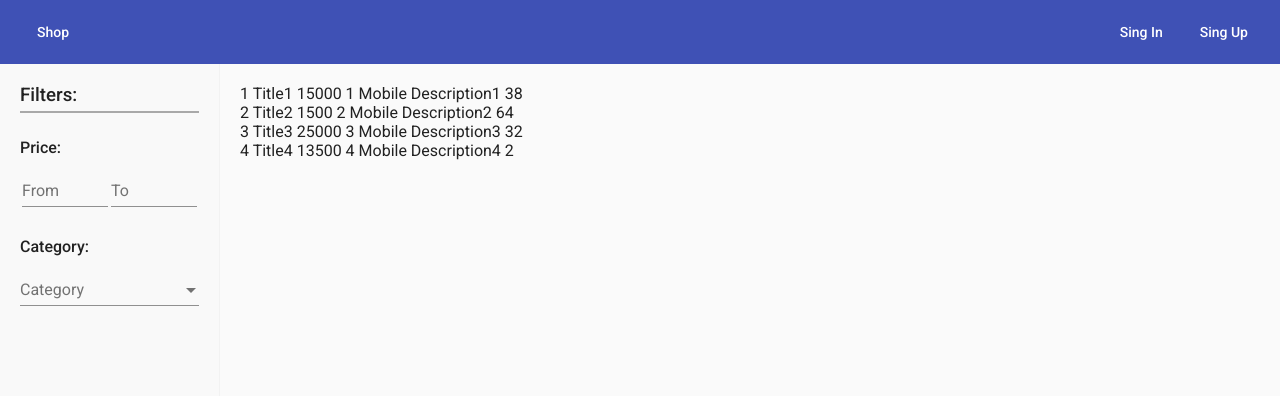
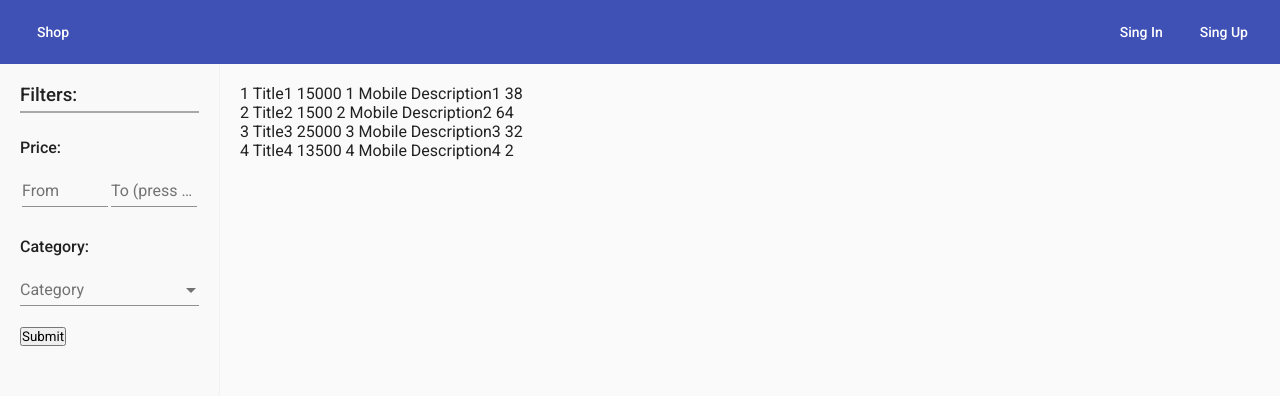
Before and after one commit to dmitrykarmazin/intern-shop-front-end, an Angular app: page /shop in a window 1280 px wide. Shown: the top 396 px of the page. Built offline with nearby package versions, Linux system fonts and the light colour scheme.

Commit message:
added filters

```diff
--- a/src/app/shared/models/product.model.ts
+++ b/src/app/shared/models/product.model.ts
@@ -8,6 +8,5 @@ export class Product {
     public price: string,
     public stock: number
   ) {
-
   }
 }
--- a/src/app/shop/components/side-nav/side-nav.component.css
+++ b/src/app/shop/components/side-nav/side-nav.component.css
@@ -11,6 +11,10 @@
 
 .title-self {
   margin-bottom: 5px;
+}
+
+.title-self span {
+  color: #999;
 }
 
 .side-form {
--- a/src/app/shop/components/side-nav/side-nav.component.html
+++ b/src/app/shop/components/side-nav/side-nav.component.html
@@ -6,7 +6,7 @@
     <input matInput placeholder="From" #From>
   </mat-form-field>
   <mat-form-field class="half-width">
-    <input matInput placeholder="To" #To (keydown.enter)="onSubmit(From.value, To.value)">
+    <input matInput placeholder="To (press enter)" #To (keydown.enter)="getPrice(From.value, To.value)">
   </mat-form-field>
 </form>
 
@@ -18,3 +18,5 @@
     </mat-option>
   </mat-select>
 </mat-form-field>
+
+  <button (click)="getFilters()">Submit</button>
--- a/src/app/shop/components/side-nav/side-nav.component.ts
+++ b/src/app/shop/components/side-nav/side-nav.component.ts
@@ -1,5 +1,15 @@
-import {Component, EventEmitter, Input, Output} from '@angular/core';
-import {Category} from '../../../shared/models/category.model';
+import { Component, EventEmitter, Input, Output } from '@angular/core';
+import { Category } from '../../../shared/models/category.model';
+
+interface FilterPrice {
+  from: string;
+  to: string;
+}
+
+export interface Filters {
+  price: FilterPrice;
+  category: string;
+}
 
 @Component({
   selector: 'app-side-nav',
@@ -7,19 +17,31 @@ import {Category} from '../../../shared/models/category.model';
   styleUrls: ['./side-nav.component.css']
 })
 export class SideNavComponent {
+  categoryId: string = '';
+  price: FilterPrice = { from: '0', to: '10000' };
 
-  @Output() categoryFilter: EventEmitter<string> = new EventEmitter();
+  @Output() filters: EventEmitter<Filters> = new EventEmitter();
   @Input() categories: Category[];
 
   constructor() {
+    // ...
   }
 
-  getCategoryId(id: string) {
-    this.categoryFilter.emit(id);
+  getCategoryId(id: string): void {
+    this.categoryId = id;
   }
 
-  onSubmit(from: string, to: string) {
-    console.log(`${from} - ${to}`);
+  getPrice(from: string, to: string): void {
+    this.price = {
+      from,
+      to
+    };
   }
 
+  getFilters(): void {
+    this.filters.emit({
+      price: this.price,
+      category: this.categoryId
+    });
+  }
 }
--- a/src/app/shop/containers/products-view/products-view.component.ts
+++ b/src/app/shop/containers/products-view/products-view.component.ts
@@ -11,9 +11,11 @@ export class ProductsViewComponent implements OnInit {
   @Input() products: Product[];
 
   constructor() {
+    // ...
   }
 
-  ngOnInit() {
+  ngOnInit(): void {
+    // ...
   }
 
 }
--- a/src/app/shop/containers/shop/shop.component.html
+++ b/src/app/shop/containers/shop/shop.component.html
@@ -1,6 +1,6 @@
 <mat-drawer-container class="shop-container">
   <mat-drawer mode="side" opened>
-    <app-side-nav (categoryFilter)="categoryFilter($event)" [categories]="categories"></app-side-nav>
+    <app-side-nav (filters)="filters($event)" [categories]="categories"></app-side-nav>
   </mat-drawer>
   <mat-drawer-content>
     <app-products-view [products]="products"></app-products-view>
--- a/src/app/shop/containers/shop/shop.component.ts
+++ b/src/app/shop/containers/shop/shop.component.ts
@@ -1,6 +1,8 @@
-import {Component, OnInit} from '@angular/core';
-import {Product} from '../../../shared/models/product.model';
-import {Category} from '../../../shared/models/category.model';
+import { Component, OnInit } from '@angular/core';
+
+import { Product } from '../../../shared/models/product.model';
+import { Category } from '../../../shared/models/category.model';
+import { Filters } from './../../components/side-nav/side-nav.component';
 
 @Component({
   selector: 'app-shop',
@@ -12,32 +14,22 @@ export class ShopComponent implements OnInit {
   products: Product[];
   categories: Category[];
 
-  constructor() {
-  }
-
-  ngOnInit() {
+  ngOnInit(): void {
     this.products = [
-      {id: '1', title: 'Title1', description: 'Description1', category_id: '1', category_title: 'Mobile', price: '15000', stock: 38},
-      {id: '2', title: 'Title2', description: 'Description2', category_id: '2', category_title: 'Mobile', price: '1500', stock: 64},
-      {id: '3', title: 'Title3', description: 'Description3', category_id: '3', category_title: 'Mobile', price: '25000', stock: 32},
-      {id: '4', title: 'Title4', description: 'Description4', category_id: '4', category_title: 'Mobile', price: '13500', stock: 2}
+      { id: '1', title: 'Title1', description: 'Description1', category_id: '1', category_title: 'Mobile', price: '15000', stock: 38 },
+      { id: '2', title: 'Title2', description: 'Description2', category_id: '2', category_title: 'Mobile', price: '1500', stock: 64 },
+      { id: '3', title: 'Title3', description: 'Description3', category_id: '3', category_title: 'Mobile', price: '25000', stock: 32 },
+      { id: '4', title: 'Title4', description: 'Description4', category_id: '4', category_title: 'Mobile', price: '13500', stock: 2 }
     ];
     this.categories = [
-      {id: '1', title: 'Phones', description: 'description1'},
-      {id: '2', title: 'Cars', description: 'description2'},
-      {id: '3', title: 'SmartPhones', description: 'description3'},
-      {id: '4', title: 'Computers', description: 'description4'}
+      { id: '1', title: 'Phones', description: 'description1' },
+      { id: '2', title: 'Cars', description: 'description2' },
+      { id: '3', title: 'SmartPhones', description: 'description3' },
+      { id: '4', title: 'Computers', description: 'description4' }
     ];
   }
 
-  categoryFilter(id: string) {
-    this.products.forEach((p) => {
-      if (p.category_id === id) {
-        console.log(p);
-      }
-    });
+  filters(filters: Filters): void {
+    console.log(filters);
   }
-
-
-
 }
```
